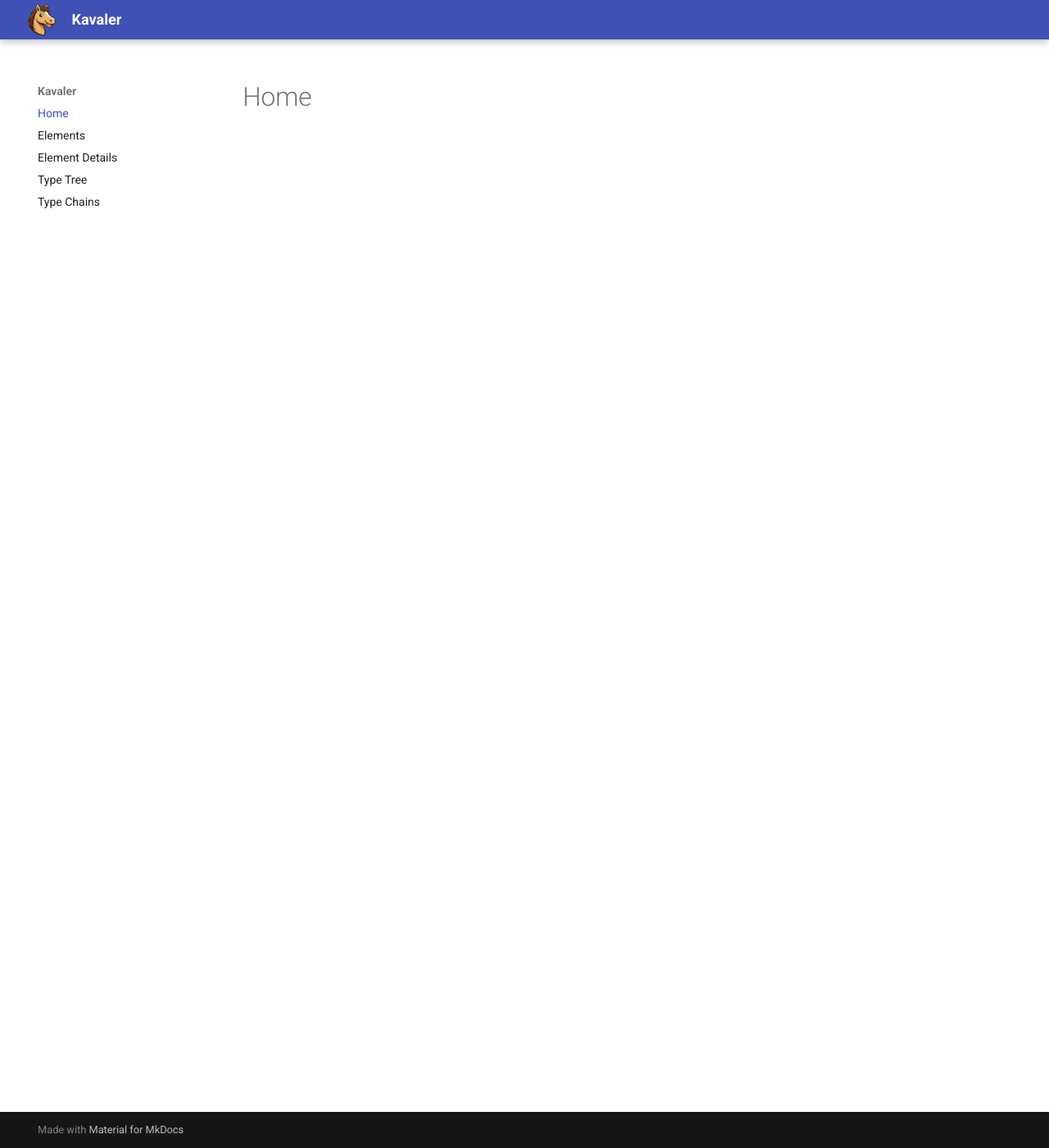
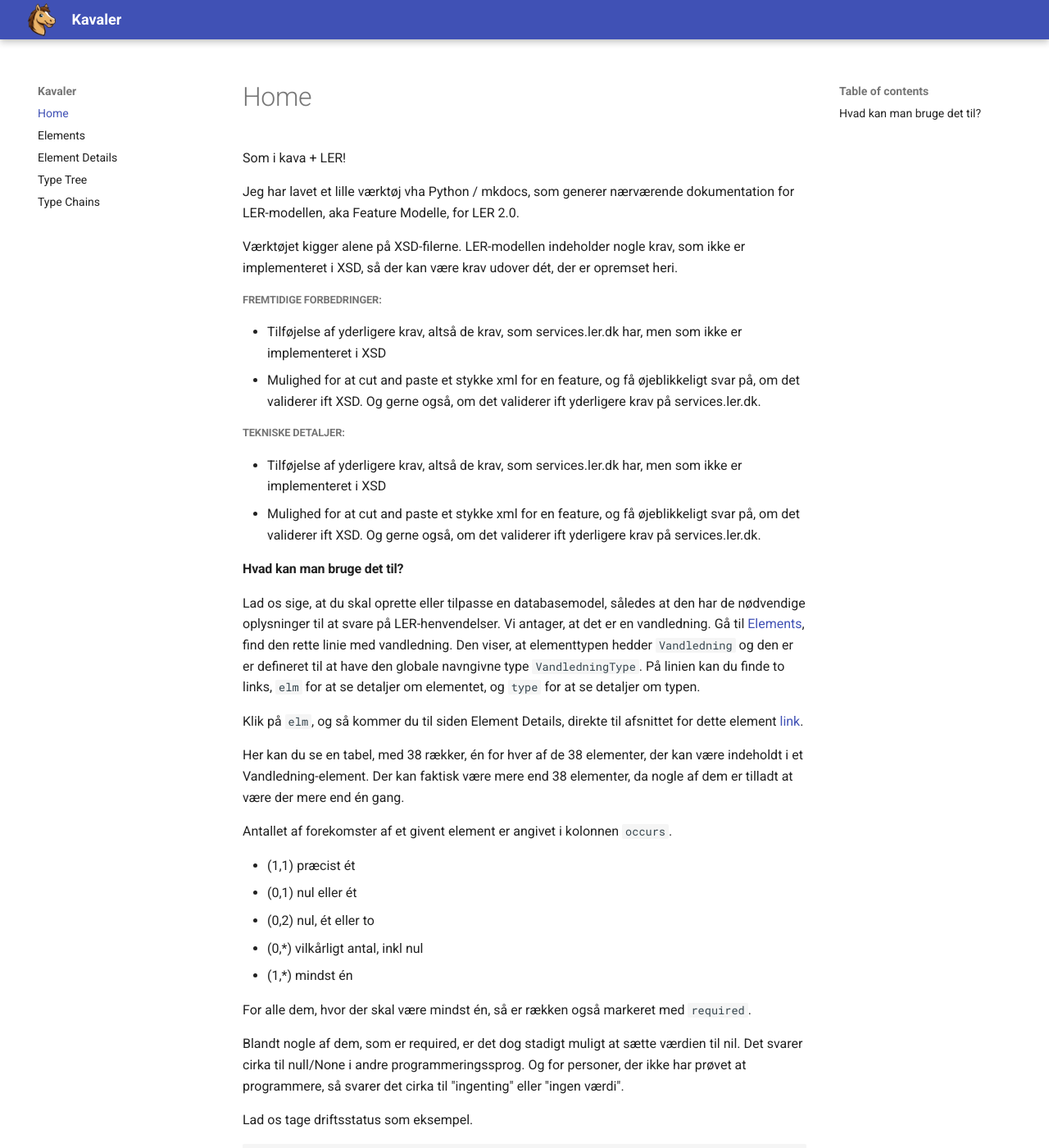
Before and after one commit to lerinfo/featurekatalog, an MkDocs documentation site: the page built from docs/index.md, in a window 1280 px wide and 1400 px high. Shown: the whole window at 82% size. Built offline with MkDocs 1.6.1 and Material for MkDocs 9.7.7, drawn with Linux system fonts in a browser that asks for light colours; some of the changed text lies outside the part shown.

Commit message:
vejledning

```diff
--- a/docs/index.md
+++ b/docs/index.md
@@ -1 +1,70 @@
 # Home
+
+<p>
+Som i kava + LER!
+</p>
+
+<p>
+Jeg har lavet et lille værktøj vha Python / mkdocs, som generer nærværende dokumentation for LER-modellen, aka Feature Modelle, for LER 2.0.
+</p>
+
+<p>
+Værktøjet kigger alene på XSD-filerne. LER-modellen indeholder nogle krav, som ikke er implementeret i XSD, så der kan være krav udover dét, der er opremset heri.
+</p>
+
+
+<h5>Fremtidige forbedringer:</h5>
+<p>
+<ul>
+<li>Tilføjelse af yderligere krav, altså de krav, som services.ler.dk har, men som ikke er implementeret i XSD</li>
+<li>Mulighed for at cut and paste et stykke xml for en feature, og få øjeblikkeligt svar på, om det validerer ift XSD. Og gerne også, om det validerer ift yderligere krav på services.ler.dk. </li>
+</ul>
+</p>
+
+<h5>Tekniske detaljer:</h5>
+<p>
+<ul>
+<li>Tilføjelse af yderligere krav, altså de krav, som services.ler.dk har, men som ikke er implementeret i XSD</li>
+<li>Mulighed for at cut and paste et stykke xml for en feature, og få øjeblikkeligt svar på, om det validerer ift XSD. Og gerne også, om det validerer ift yderligere krav på services.ler.dk. </li>
+</ul>
+</p>
+
+#### Hvad kan man bruge det til?
+
+Lad os sige, at du skal oprette eller tilpasse en databasemodel, således at den har de nødvendige oplysninger til at svare på LER-henvendelser. Vi antager, at det er en vandledning. Gå til [Elements](http://localhost:8000/elements/), find den rette linie med vandledning. Den viser, at elementtypen hedder `Vandledning` og den er er defineret til at have den globale navngivne type `VandledningType`. På linien kan du finde to links, `elm` for at se detaljer om elementet, og `type` for at se detaljer om typen.
+
+Klik på `elm`, og så kommer du til siden Element Details, direkte til afsnittet for dette element [link](http://localhost:8000/element_details/#ler-vandledning).
+
+Her kan du se en tabel, med 38 rækker, én for hver af de 38 elementer, der kan være indeholdt i et Vandledning-element. Der kan faktisk være mere end 38 elementer, da nogle af dem er tilladt at være der mere end én gang.
+
+Antallet af forekomster af et givent element er angivet i kolonnen `occurs`.
+
+<ul>
+<li>(1,1) præcist ét</li>
+<li>(0,1) nul eller ét</li>
+<li>(0,2) nul, ét eller to</li>
+<li>(0,*) vilkårligt antal, inkl nul</li>
+<li>(1,*) mindst én</li>
+</ul>
+
+For alle dem, hvor der skal være mindst én, så er rækken også markeret med `required`.
+
+Blandt nogle af dem, som er required, er det dog stadigt muligt at sætte værdien til nil. Det svarer cirka til null/None i andre programmeringssprog. Og for personer, der ikke har prøvet at programmere, så svarer det cirka til "ingenting" eller "ingen værdi".
+
+Lad os tage driftsstatus som eksempel.
+
+    ler:driftsstatus | (1, 1) | required | nillable
+
+Den er altså påkrævet, men må gerne være nil. Man kunne så tro, at man satte den til nil som følger:
+
+    <ler:driftsstatus></driftsstatus>
+
+Men blot fordi den ikke har nogen børn, det er ikke det samme som nil i XSD kontekst. For at sætte den til nil, er man nødt til at give den en særlig "magisk" attribut:
+
+    <ler:driftsstatus xsi:nil="true"></driftsstatus>
+
+Hvis man har tilføjet denne magiske attribut, så er det ikke tilladt (uanset, hvad et schema ellers siger) at have nogen child elements:
+
+    <ler:driftsstatus xsi:nil="true">i drift</driftsstatus> <!-- INVALID -->
+
+Så vidt jeg husker, så er driftsstatus påkrævet af LER-api, selvom det ikke er påkrævet af deres XSD.
```
